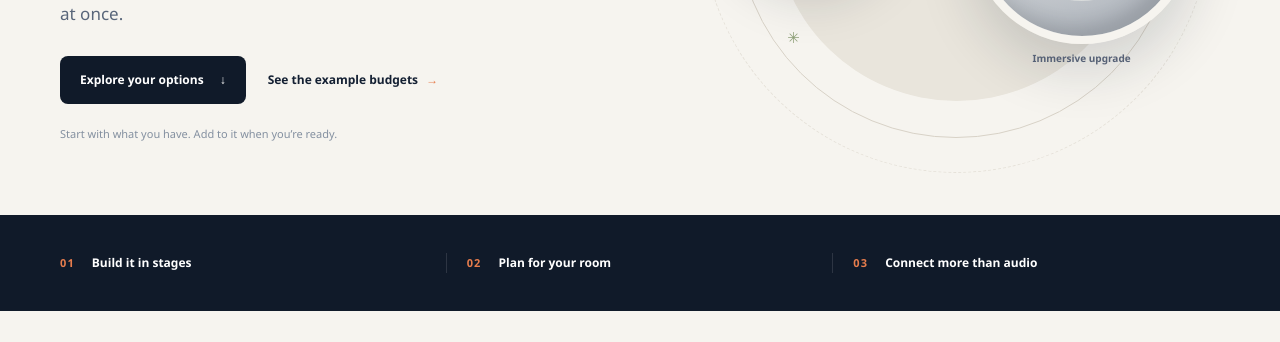
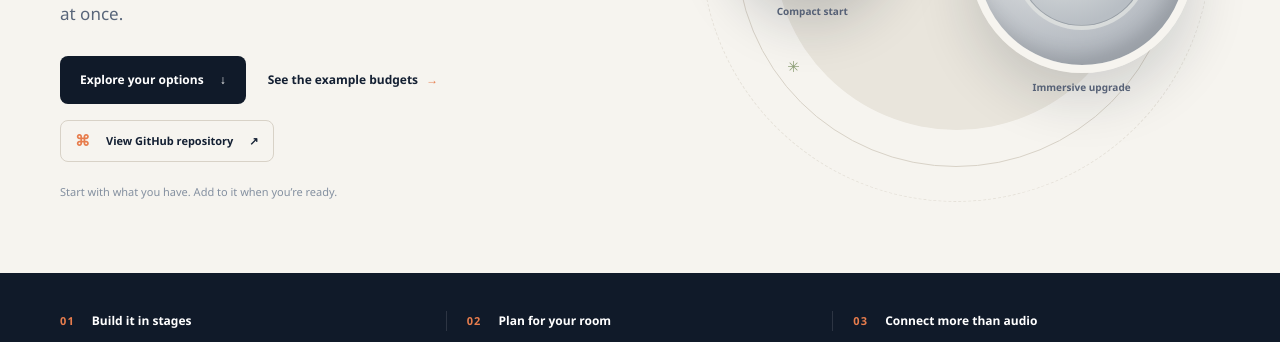
Before and after one commit to cloudshare360/Alexa-Home-Theater-on-Your-Fire-TV, a plain HTML site: page index.html in a window 1280 px wide. Shown: the part 458-800 px from the top of the page. Drawn offline with Linux system fonts and the light colour scheme.

Commit message:
Make GitHub repository link prominent on homepage
Co-authored-by: Copilot <223556219+Copilot@users.noreply.github.com>

```diff
--- a/index.html
+++ b/index.html
@@ -41,6 +41,11 @@
             <a class="button button-primary" href="#choose">Explore your options <span aria-hidden="true">↓</span></a>
             <a class="text-link" href="#budget">See the example budgets <span aria-hidden="true">→</span></a>
           </div>
+          <a class="button button-repo" href="https://github.com/cloudshare360/Alexa-Home-Theater-on-Your-Fire-TV" target="_blank" rel="noopener">
+            <span class="repo-mark" aria-hidden="true">⌘</span>
+            View GitHub repository
+            <span aria-hidden="true">↗</span>
+          </a>
           <p class="hero-note">Start with what you have. Add to it when you’re ready.</p>
         </div>
         <div class="hero-art" aria-hidden="true">
--- a/styles.css
+++ b/styles.css
@@ -67,6 +67,9 @@ h1 em, h2 em { color: var(--orange); font-style: normal; }
 .button:hover { transform: translateY(-2px); }
 .button-primary { color: var(--white); background: var(--navy); }
 .button-primary:hover { background: #263751; }
+.button-repo { min-height: 42px; margin-top: 16px; padding-inline: 14px; border: 1px solid #d8d2c7; color: var(--ink); background: transparent; font-size: 11px; }
+.button-repo:hover { border-color: var(--orange); background: #fffaf6; }
+.repo-mark { color: var(--orange); font-size: 15px; }
 .text-link { color: var(--ink); font-size: 12px; font-weight: 700; text-decoration: none; }
 .text-link span { padding-left: 5px; color: var(--orange); }
 .hero-note { margin: 21px 0 0; color: #8490a0; font-size: 11px; }
```
